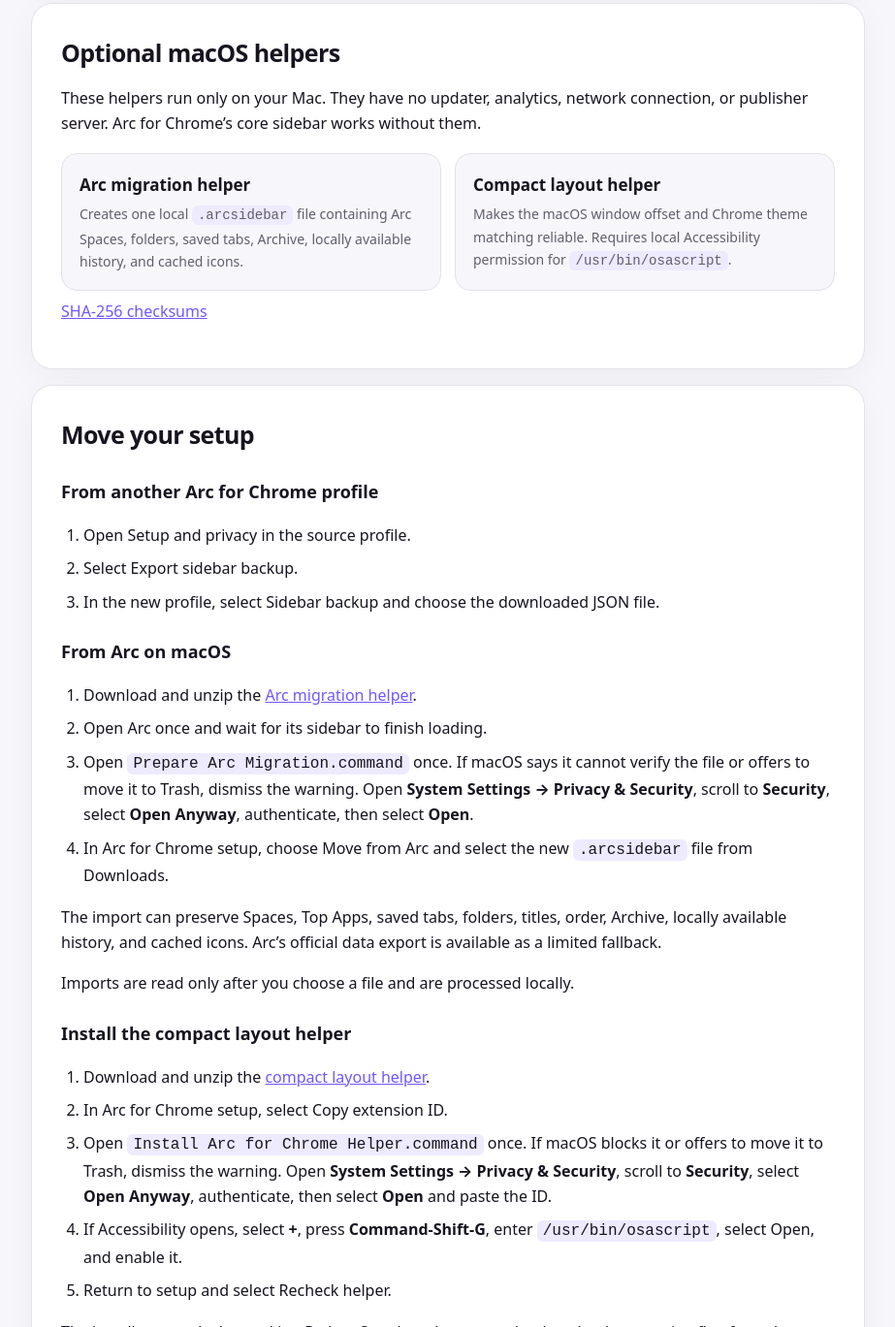
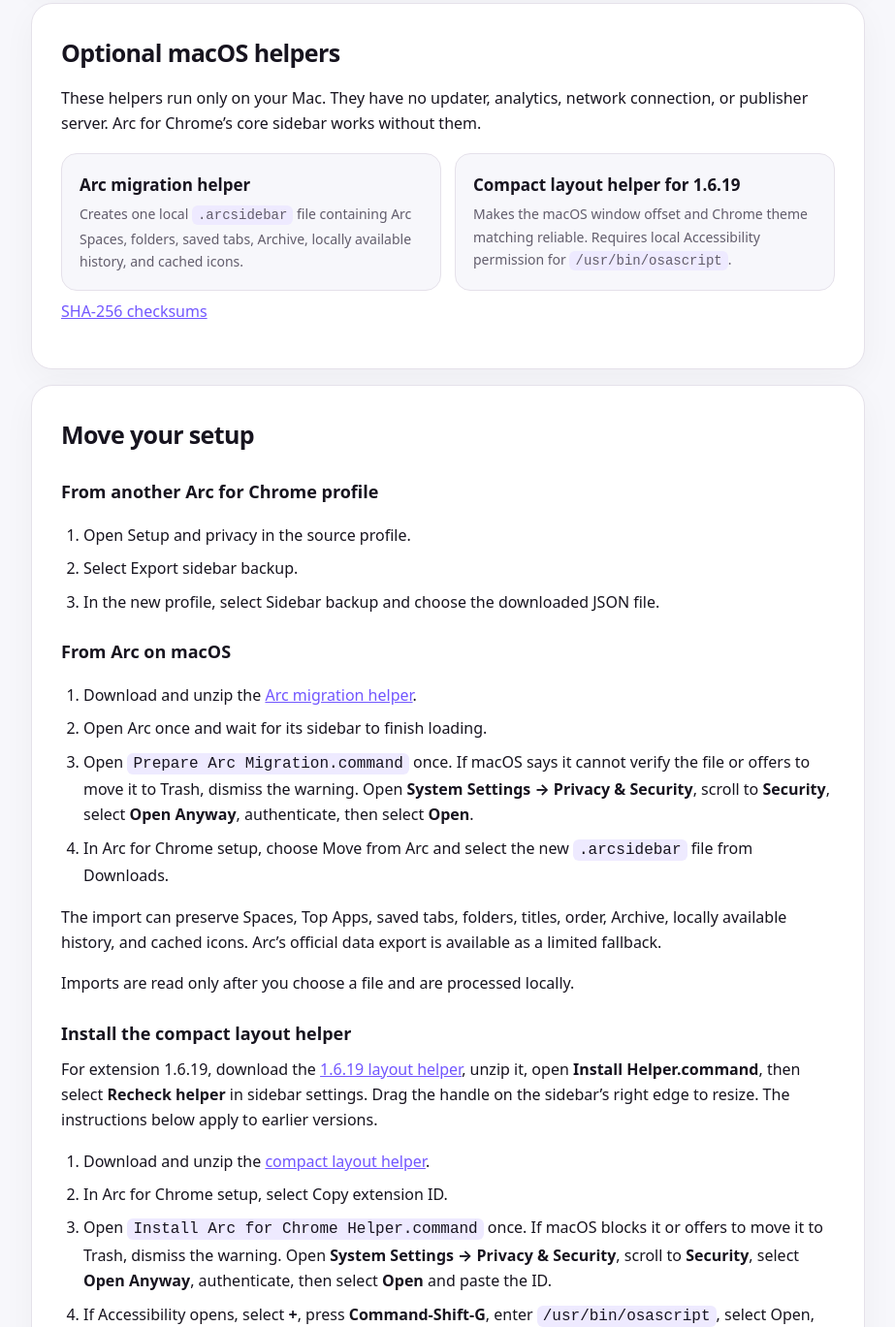
Before and after one commit to eshwar-ila/arc-for-chrome, a plain HTML site: page index.html in a window 1280 px wide. Shown: the part 1145-2514 px from the top of the page at 97% size, without its empty margins (178-1101 px from the left). Drawn offline with Linux system fonts and the light colour scheme.

Commit message:
Publish macOS divider helper and setup for 1.6.19

```diff
--- a/index.html
+++ b/index.html
@@ -72,8 +72,8 @@
             <strong>Arc migration helper</strong>
             <span>Creates one local <code>.arcsidebar</code> file containing Arc Spaces, folders, saved tabs, Archive, locally available history, and cached icons.</span>
           </a>
-          <a class="download" href="arc-for-chrome-macos-helper-1.6.4.zip" download>
-            <strong>Compact layout helper</strong>
+          <a class="download" href="arc-for-chrome-macos-helper-1.6.19.zip" download>
+            <strong>Compact layout helper for 1.6.19</strong>
             <span>Makes the macOS window offset and Chrome theme matching reliable. Requires local Accessibility permission for <code>/usr/bin/osascript</code>.</span>
           </a>
         </div>
@@ -97,7 +97,7 @@
         </ol>
         <p>The import can preserve Spaces, Top Apps, saved tabs, folders, titles, order, Archive, locally available history, and cached icons. Arc’s official data export is available as a limited fallback.</p>
         <p>Imports are read only after you choose a file and are processed locally.</p>
-        <h3>Install the compact layout helper</h3>
+        <h3>Install the compact layout helper</h3><p>For extension 1.6.19, download the <a href="arc-for-chrome-macos-helper-1.6.19.zip">1.6.19 layout helper</a>, unzip it, open <strong>Install Helper.command</strong>, then select <strong>Recheck helper</strong> in sidebar settings. Drag the handle on the sidebar’s right edge to resize. The instructions below apply to earlier versions.</p>
         <ol>
           <li>Download and unzip the <a href="arc-for-chrome-macos-helper-1.6.4.zip">compact layout helper</a>.</li>
           <li>In Arc for Chrome setup, select Copy extension ID.</li>
```
Also changed, not shown: CHECKSUMS.txt, 3 other files.
